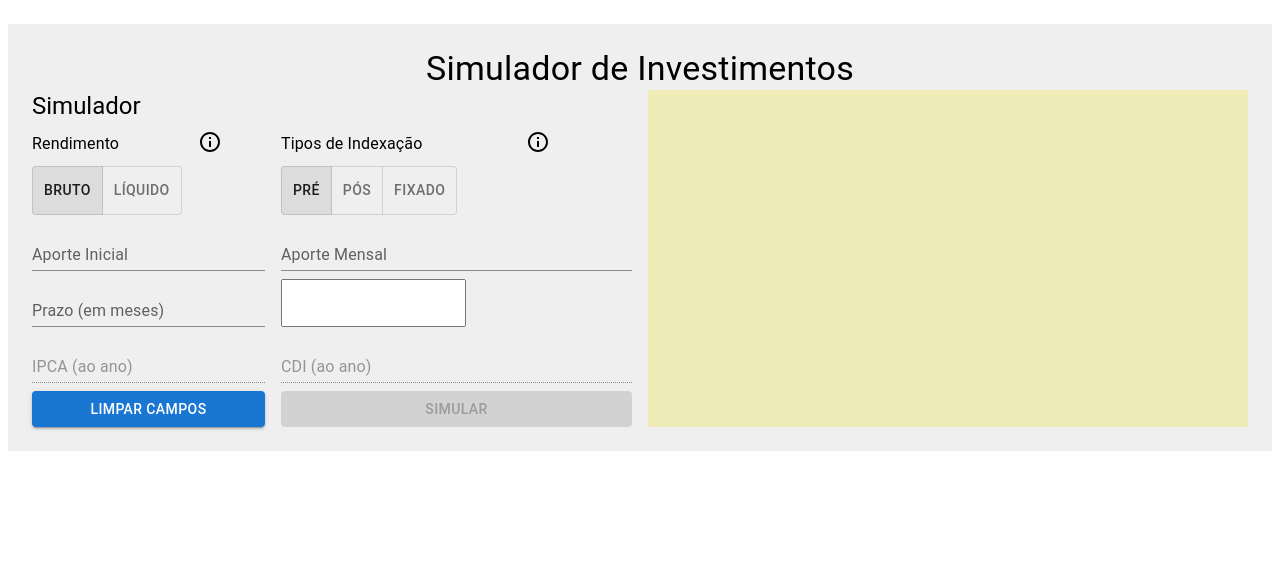
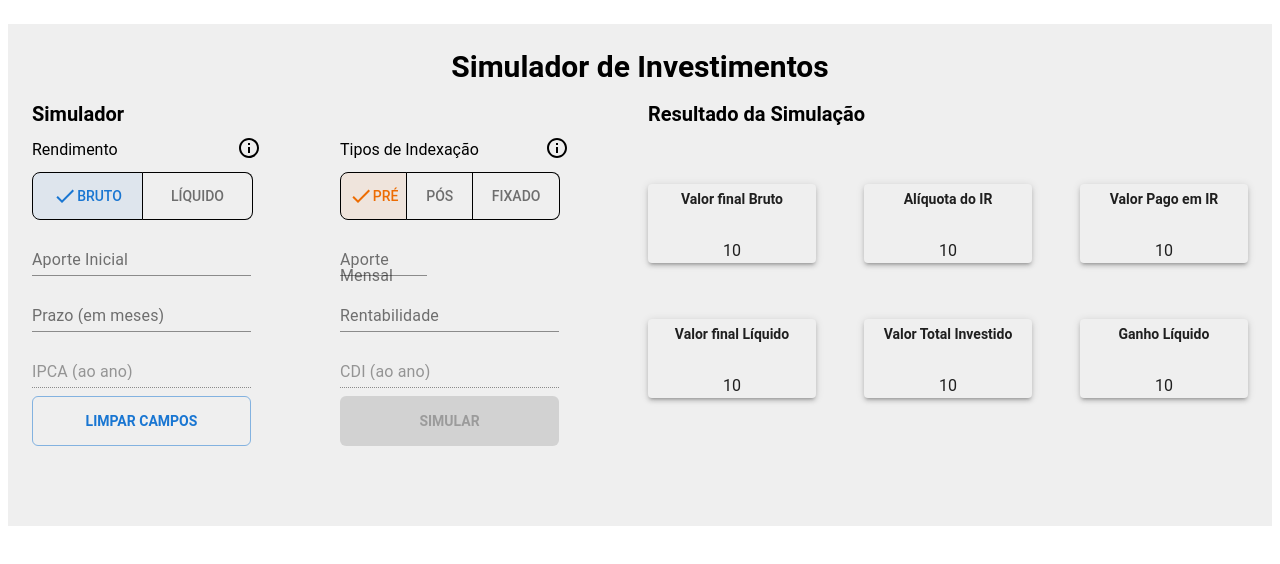
Before and after one commit to elianacris/simulador-eqi, a React (Create React App) app: page / in a window 1280 px wide. Shown: the top 564 px of the page. Built offline with nearby package versions, Linux system fonts and the light colour scheme; no server answers.

Commit message:
alterações nos inputs e estilização

```diff
--- a/package.json
+++ b/package.json
@@ -17,7 +17,8 @@
     "react": "^17.0.2",
     "react-dom": "^17.0.2",
     "react-hook-form": "^7.25.3",
-    "react-input-mask": "^3.0.0-alpha.2",
+    "react-input-mask": "^2.0.4",
+    "react-number-format": "^4.9.1",
     "react-scripts": "5.0.0",
     "styled-components": "^5.3.3",
     "web-vitals": "^2.1.4",
--- a/public/index.html
+++ b/public/index.html
@@ -24,7 +24,7 @@
       work correctly both with client-side routing and a non-root public URL.
       Learn how to configure a non-root public URL by running `npm run build`.
     -->
-    <title>React App</title>
+    <title>Calculadora de Investimentos</title>
   </head>
   <body>
     <noscript>You need to enable JavaScript to run this app.</noscript>
--- a/src/App.js
+++ b/src/App.js
@@ -6,13 +6,17 @@ import * as yup from "yup";
 import { Box, Button, Container, ToggleButton, Tooltip, Typography } from "@mui/material";
 import InfoOutlinedIcon from '@mui/icons-material/InfoOutlined';
 import ToggleButtonGroup from '@mui/material/ToggleButtonGroup';
+import DoneIcon from '@mui/icons-material/Done'
 
 import { theme } from './constants/theme'
 import InputRHF from "./components/RHF/InputRHF";
 import { ThemeProvider } from '@mui/material/styles'
 import { getIndicators } from "./services/indicators";
 import { getSimulator } from "./services/simulations";
-import InputMask from "react-input-mask/lib/react-input-mask.development";
+import InputMaskRHF from "./components/RHF/InputMaskRHF";
+import InputCurrencyRHF from "./components/RHF/InputCurrencyRHF";
+import Card from "./components/Card/Card";
+
 
 const mode = 'all';
 
@@ -30,10 +34,11 @@ const schema = {
   defaultValues,
   resolver: yupResolver(
     yup.object().shape({
-      initialContribution: yup.number()
-        .typeError('O valor deve ser um número')
+      initialContribution: yup.string()
+        //.typeError('O valor deve ser um número')
         .required("Aporte é obrigatório")
-        .positive("O número deve ser positivo."),
+      //.positive("O número deve ser positivo."),
+      ,
       period: yup.number("Aporte deve ser um número")
         .required('Prazo é obrigatório')
         .positive("O número deve ser positivo."),
@@ -61,24 +66,25 @@ function App() {
   const form = useForm(schema);
   const { control, formState, handleSubmit, reset } = form;
   const [salaryType, setSalaryType] = useState('bruto');
-  const [incomeType, setIncomeType] = useState('pre')
+  const [incomeType, setIncomeType] = useState('pre');
 
-  useEffect(() => {
-    getIndicators()
-      .then((response) => {
-        form.setValue('cdi', response.data.find(f => f.nome === 'cdi').valor);
-        form.setValue('ipca', response.data.find(f => f.nome === 'ipca').valor);
-      })
-      .catch((error) => {
-        console.log('Error ao buscar indicadores')
-      })
-    getSimulator()
-  }, [])
+  // useEffect(() => {
+  //   getIndicators()
+  //     .then((response) => {
+  //       form.setValue('cdi', response.data.find(f => f.nome === 'cdi').valor);
+  //       form.setValue('ipca', response.data.find(f => f.nome === 'ipca').valor);
+  //     })
+  //     .catch((error) => {
+  //       console.log('Error ao buscar indicadores')
+  //     })
+  //   getSimulator()
+  // }, [])
 
   const onSubmit = () => {
     console.log(form.getValues())
   }
   const handleSalaryType = (event, newSelect) => {
+    console.log(newSelect)
     setSalaryType(newSelect);
 
   };
@@ -94,10 +100,14 @@ function App() {
         sx={{
           background: '#efefef',
           mt: 3,
-          padding: 3
+          padding: 3,
+          pb: 10
         }}
       >
-        <Typography variant="h4" textAlign={"center"} >
+        <Typography sx={{
+          fontWeight: 'bold',
+          fontSize: '30px'
+        }} variant="h4" textAlign={"center"} >
           Simulador de Investimentos
         </Typography>
 
@@ -110,6 +120,7 @@ function App() {
             gridTemplateColumns: "repeat(12, 1fr)",
             rowGap: 1,
             columnGap: 2,
+            mt: 2
 
           }}>
 
@@ -128,7 +139,9 @@ function App() {
               variant="h5"
               textAlign={"left"}
               sx={{
-                gridColumn: 'span 6'
+                gridColumn: 'span 6',
+                fontWeight: 'bold',
+                fontSize: '20px'
               }}
             >
               Simulador
@@ -181,15 +194,31 @@ function App() {
               value={salaryType}
               exclusive
               onChange={handleSalaryType}
+              color='primary'
               sx={{
-                gridColumn: 'span 3'
+                gridColumn: 'span 3',
+
               }}
             >
-              <ToggleButton value="bruto">Bruto</ToggleButton>
-              <ToggleButton value="liquido">Líquido</ToggleButton>
+              <ToggleButton sx={{
+                borderBottomLeftRadius: '8px',
+                borderTopLeftRadius: '8px',
+                width: '38%',
+                borderColor: 'rgb(0,0,0) '
+              }} value="bruto" >
+                {salaryType === 'bruto' && <DoneIcon />} Bruto</ToggleButton>
+              <ToggleButton sx={{
+                borderBottomRightRadius: '8px',
+                borderTopRightRadius: '8px',
+                width: '38%',
+                borderColor: 'rgb(0,0,0) '
+              }}
+                value="liquido">
+                {salaryType === 'liquido' && <DoneIcon />}Líquido</ToggleButton>
             </ToggleButtonGroup>
 
             <ToggleButtonGroup
+
               value={incomeType}
               exclusive
               onChange={handleIncomeType}
@@ -197,27 +226,52 @@ function App() {
                 gridColumn: 'span 3'
               }}
             >
-              <ToggleButton value="pre">PRÉ</ToggleButton>
-              <ToggleButton value="pos">PÓS</ToggleButton>
-              <ToggleButton value="fixado">FIXADO</ToggleButton>
+              <ToggleButton
+                sx={{
+                  borderBottomLeftRadius: '8px',
+                  borderTopLeftRadius: '8px',
+                  width: '23%',
+                  borderColor: 'rgb(0,0,0) '
+                }} value="pre"  color='warning' >
+                {incomeType === 'pre' && <DoneIcon />}PRÉ</ToggleButton>
+
+              <ToggleButton
+                sx={{
+                  width: '23%',
+                  borderColor: 'rgb(0,0,0) '
+                }} value="pos"  color='secondary'>
+                {incomeType === 'pos' && <DoneIcon />}PÓS</ToggleButton>
+
+              <ToggleButton sx={{
+                borderBottomRightRadius: '8px',
+                borderTopRightRadius: '8px',
+                width: '30%',
+                borderColor: 'rgb(0,0,0) '
+              }} value="fixado"  color='secondary'>
+                {incomeType === 'fixado' && <DoneIcon />}FIXADO</ToggleButton>
 
             </ToggleButtonGroup>
 
             <InputRHF
-              // inputProps={{ pattern: [0 - 9] }}
+              inputProps={{ inputMode: 'numeric', pattern: '[0-9]*' }}
               name='initialContribution'
               label='Aporte Inicial'
               control={control}
               sx={{
-                gridColumn: 'span 3'
+                gridColumn: 'span 3',
+                width: '75%',
+                mt: 3
               }}
             />
-            <InputRHF
+
+            <InputCurrencyRHF
               name='monthlyContribution'
               label='Aporte Mensal'
               control={control}
               sx={{
-                gridColumn: 'span 3'
+                gridColumn: 'span 3',
+                width: '75%',
+                mt: 3
               }}
             />
             <InputRHF
@@ -225,17 +279,21 @@ function App() {
               label='Prazo (em meses)'
               control={control}
               sx={{
-                gridColumn: 'span 3'
+                gridColumn: 'span 3',
+                width: '75%',
+                mt: 3
               }}
             />
 
-            <InputMask
-              mask=''
+            <InputRHF
+              // mask='9999'
               name='profitability'
               label='Rentabilidade'
               control={control}
               sx={{
-                gridColumn: 'span 3'
+                gridColumn: 'span 3',
+                width: '75%',
+                mt: 3
               }}
             />
 
@@ -245,7 +303,10 @@ function App() {
               label='IPCA (ao ano)'
               control={control}
               sx={{
-                gridColumn: 'span 3'
+                gridColumn: 'span 3',
+                width: '75%',
+                mt: 3,
+                mb: 4
               }}
             />
             <InputRHF
@@ -254,14 +315,22 @@ function App() {
               label='CDI (ao ano)'
               control={control}
               sx={{
-                gridColumn: 'span 3'
+                gridColumn: 'span 3',
+                width: '75%',
+                mt: 3,
+                mb: 4
               }}
             />
 
             <Button
-              variant="contained"
+              variant="outlined"
               sx={{
-                gridColumn: 'span 3'
+                gridColumn: 'span 3',
+                width: '75%',
+                height: '50px',
+                borderRadius: '6px',
+                fontWeight: 'bold',
+                fontSize: '14px'
               }}
               onClick={() => reset()}>
               Limpar campos
@@ -272,28 +341,83 @@ function App() {
               type='submit'
               disabled={!formState.isValid}
               sx={{
-                gridColumn: 'span 3'
+                gridColumn: 'span 3',
+                width: '75%',
+                height: '50px',
+                borderRadius: '6px',
+                fontWeight: 'bold',
+                fontSize: '14px'
               }}
             >
               Simular
             </Button>
-
 
           </Box>
 
           {/* GRAFICO  */}
           <Box
             sx={{
-              gridColumn: 'span 6',
-              backgroundColor: '#efe54152'
+              display: "grid",
+              gridTemplateColumns: "repeat(6, 1fr)",
+              rowGap: 1,
+              columnGap: 6,
+              gridColumn: 'span 6'
+
             }}
           >
+            <Typography
+              variant="h5"
+              textAlign={"left"}
+              sx={{
+                gridColumn: 'span 6',
+                fontWeight: 'bold',
+                fontSize: '20px'
+              }}
+            >
+              Resultado da Simulação
+            </Typography>
+
+            <Card title={'Valor final Bruto'} value={'10'}
+              sx={{
+                gridColumn: 'span 2',
+
+              }} />
+
+            <Card title={'Alíquota do IR'} value={'10'}
+              sx={{
+                gridColumn: 'span 2',
+
+              }} />
+
+            <Card title={'Valor Pago em IR'} value={'10'}
+              sx={{
+                gridColumn: 'span 2',
+
+              }} />
+
+            <Card title={'Valor final Líquido'} value={'10'}
+              sx={{
+                gridColumn: 'span 2',
+
+              }} />
+
+            <Card title={'Valor Total Investido'} value={'10'}
+              sx={{
+                gridColumn: 'span 2',
+
+              }} />
+
+            <Card title={'Ganho Líquido'} value={'10'}
+              sx={{
+                gridColumn: 'span 2',
+
+              }} />
 
           </Box>
 
         </Box>
       </Container>
-    </ThemeProvider>
+    </ThemeProvider >
   );
 }
 
--- /dev/null
+++ b/src/components/Card/Card.js
@@ -0,0 +1,34 @@
+import React from 'react';
+import Box from '@mui/material/Box';
+import Paper from '@mui/material/Paper';
+import { Typography } from '@mui/material';
+
+const Card = (props) => {
+
+    return (
+        <Box
+            sx={{
+                ...props.sx
+            }}
+        >
+            <Paper sx={{
+                backgroundColor: '#efefef'
+            }} elevation={3}>
+                <Typography sx={{
+                    width: '100%',
+                    height: '50px',
+                    fontWeight: 'bold',
+                    fontSize: '14px',
+                    pt:'5px'
+                }} variant='body1' textAlign={"center"}>
+                    {props.title}
+                </Typography>
+
+                <Typography variant='body1' textAlign={"center"}>
+                    {props.value}
+                </Typography>
+            </Paper>
+        </Box>
+    );
+}
+export default Card;
--- /dev/null
+++ b/src/components/RHF/InputCurrencyRHF.js
@@ -0,0 +1,36 @@
+import React from "react";
+import { useController } from "react-hook-form";
+import { TextField } from "@material-ui/core";
+import NumberFormat from "react-number-format";
+
+
+const InputCurrencyRHF = (props) => {
+  const { name, label, required, control, sx } = props;
+  const { field, fieldState: { invalid, error } } = useController({ name, control });
+  const { ref } = field;
+
+  return (
+    <TextField
+      {...field}
+      inputRef={ref}
+      label={label}
+      error={invalid}
+      helperText={error?.message}
+      required={Boolean(required)}
+      sx={{ ...sx }}
+    >
+      <NumberFormat
+        {...field}
+        getInputRef={ref}
+        // onValueChange={field.value}
+        decimalSeparator=","
+        thousandSeparator="."
+        isNumericString={true}
+        decimalScale={2}
+        fixedDecimalScale={true}
+        prefix="R$"
+      />
+    </TextField>
+  )
+}
+export default InputCurrencyRHF;
--- a/src/constants/theme.js
+++ b/src/constants/theme.js
@@ -1,27 +1,6 @@
 import { createTheme } from '@mui/material/styles'
 export const theme = createTheme({
-    // typography: {
-    //     fontFamily: 'Roboto'
-    // },
-    // palette: {
-    //     primary: {
-    //         light: '#969696',
-    //         main:'#ffff',
-    //         dark: '#969696',
-    //         contrastText: '#000000'
-    //     },
-    //     secondary: {
-    //         ligth:'#ed8e53',
-    //         main: '#ed8e53',
-    //         dark:'#ed8e53',
-    //         contrastText: '#000000',
-    //     },
-    //     disabled: {
-    //         main: '#969696',
-    //         contrastText: '#000000',
-
-    //     },
-    //     contrastThreshold: 3,
-    //     tonalOffset: 0.2,
-    // },
+    typography: {
+        fontFamily: 'Roboto, sans-serif;'
+    }
 });
```
Also changed, not shown: src/components/RHF/InputMaskRHF.js (renamed from src/components/InputMaskRHF.js, +4 -3 lines), 1 other file (tests, documents, lock files or other folders).
